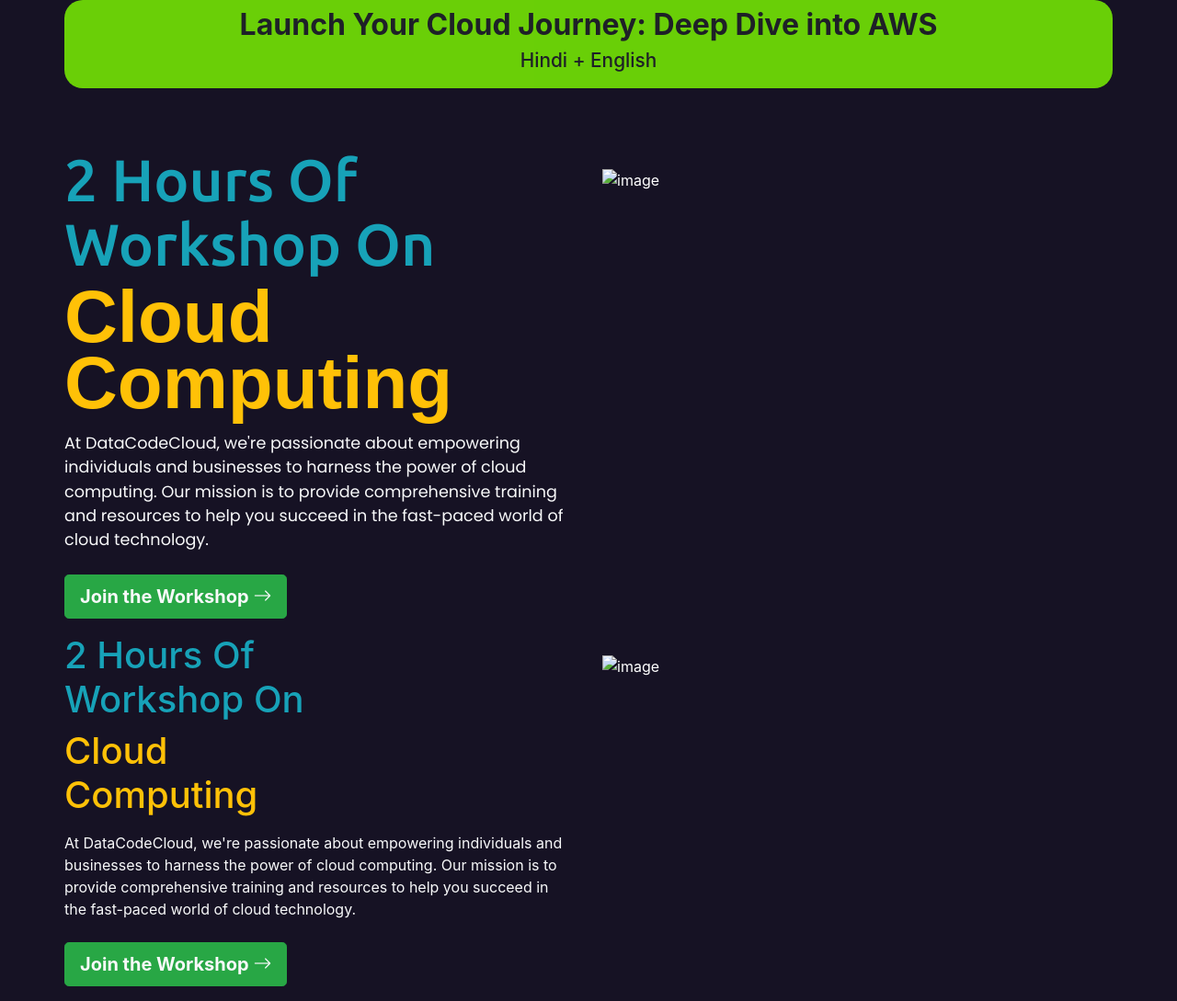
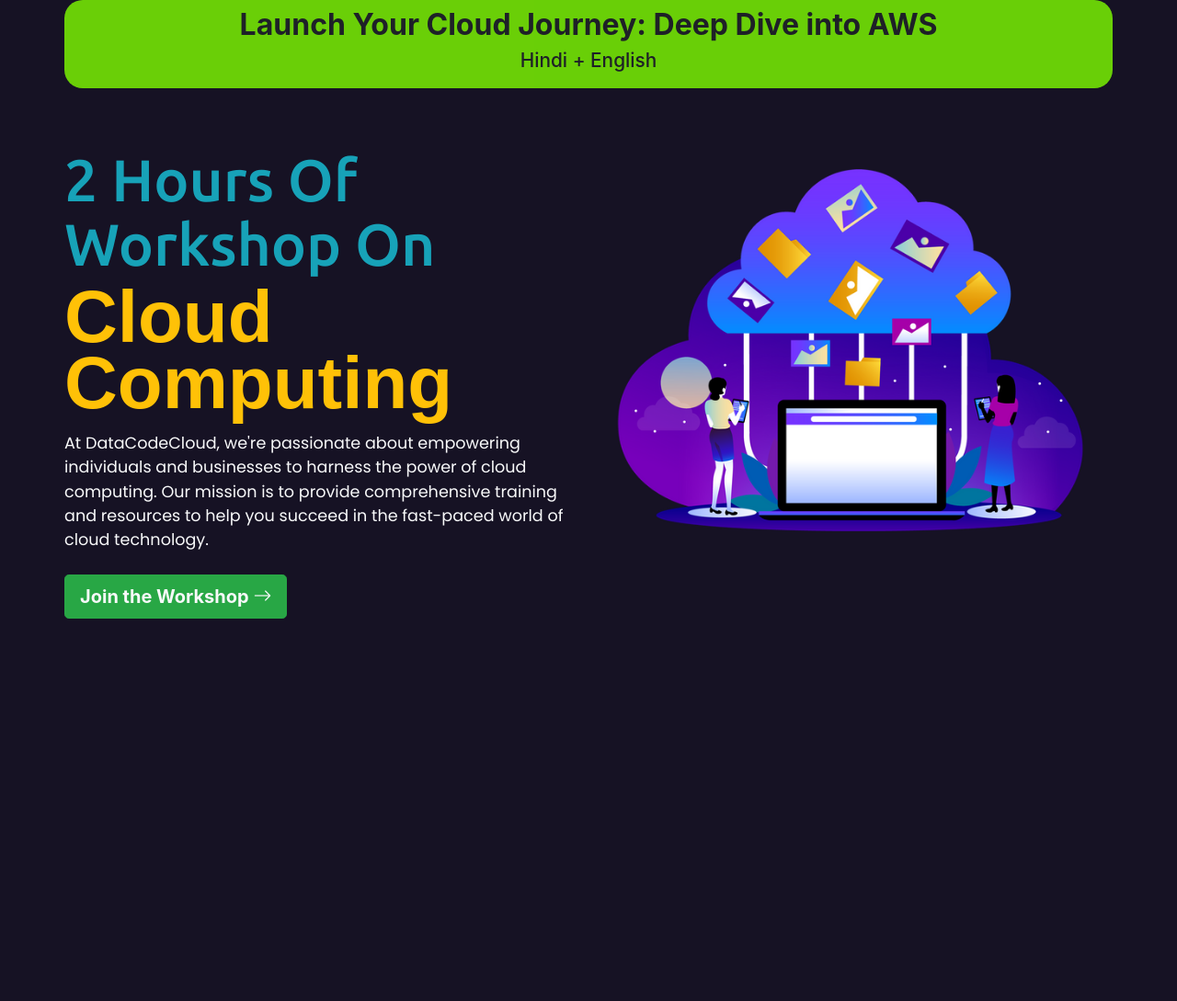
Before and after one commit to demo-user-2310/dcc, a plain HTML site: page index.html in a window 1280 px wide. Shown: the whole page at 92% size. After the commit the page ends 800 px from the top, so only its background shows below. Drawn offline with nearby package versions, Linux system fonts and the light colour scheme; a web font is replaced by a local one.

Commit message:
Update index.html

```diff
--- a/index.html
+++ b/index.html
@@ -151,34 +151,13 @@
             </div>
             <div class="col-sm-6 mb-3 text-white ">
                 <div class="image-1">
-                    <img src="../images/image-1.webp" alt="image" class="mt-4">
+                    <img src="image-1.webp" alt="image" class="mt-4">
                 </div>
             </div>
         </div>
     </div>
-    <div class="container cont3">
-        <div class="row">
-            <div class="col-sm-6 mb-3 text-primary  d-flex flex-column pl-0 ">
-                <div class="heading-text-2 text-info">
-                    <h1>2 Hours Of <br> Workshop On</h1>
-                    <h1 class="text-warning">Cloud <br>Computing</h1>
-                </div>
-                <div class="details-2 mt-2 text-light">
-                    <p>At DataCodeCloud, we're passionate about empowering individuals and businesses to harness the
-                        power of cloud computing. Our mission is to provide comprehensive training and resources to help
-                        you succeed in the fast-paced world of cloud technology.</p>
-                </div>
-                <div class="join-btn mt-2">
-                    <button class="btn btn-success btn-lg text-light border-none"><strong>Join the Workshop <i class="bi bi-arrow-right"></i></strong></button>
-                </div>
-            </div>
-            <div class="col-sm-6 mb-3 text-white ">
-                <div class="image-1">
-                    <img src="../images/image-1.webp" alt="image" class="mt-4">
-                </div>
-            </div>
-        </div>
-    </div>
+
+
 
     <!-- Option 1: jQuery and Bootstrap Bundle (includes Popper) -->
     <script src="https://cdn.jsdelivr.net/npm/jquery@3.5.1/dist/jquery.slim.min.js"
```
